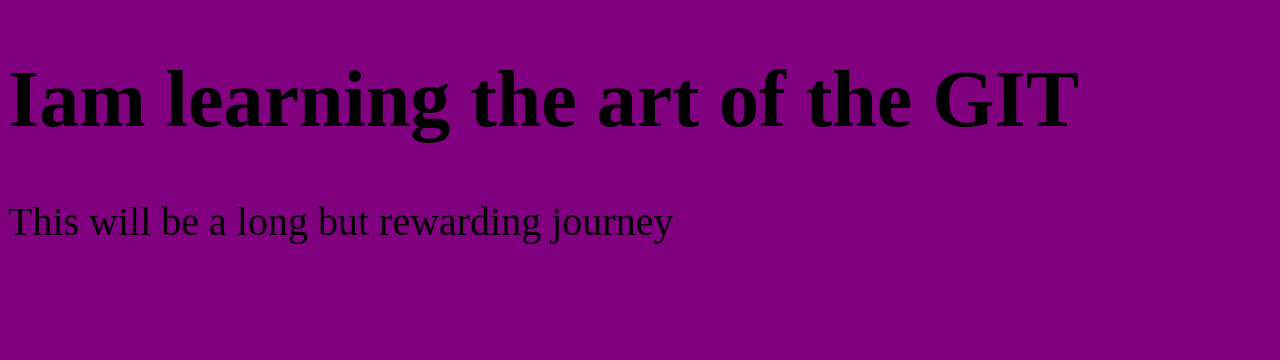
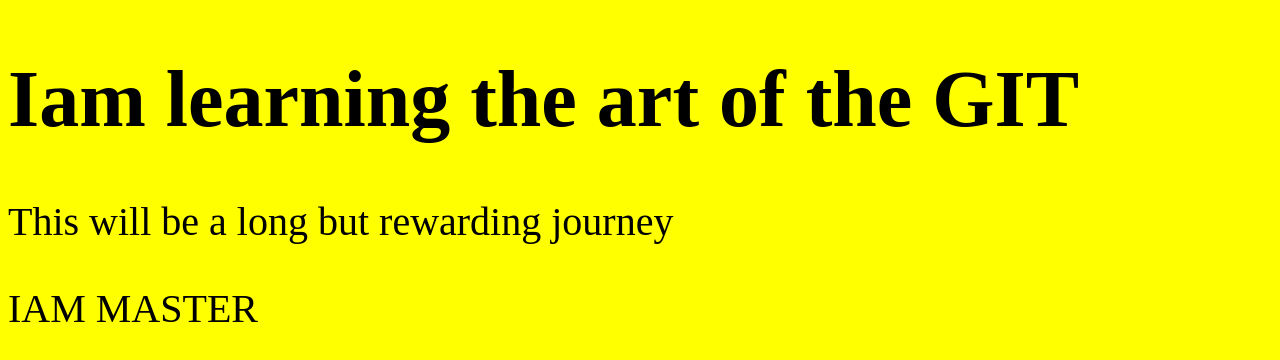
Before and after one commit to Knochen01/Teal-bg-style-site, a plain HTML site: page index.html in a window 1280 px wide. Drawn offline with Linux system fonts and the light colour scheme.

Commit message:
Added master title

```diff
--- a/index.html
+++ b/index.html
@@ -11,6 +11,7 @@
     <H1> Iam learning the art of the GIT</H1>
 
     <section> This will be a long but rewarding journey</section>
+    <p>IAM MASTER</p>
     <script src='app.js'></script>
 </body>
 </html>
--- a/style.css
+++ b/style.css
@@ -1,4 +1,4 @@
 body {
-    background-color: purple;
+    background-color: yellow;
     font-size: 40px;
 }
```
